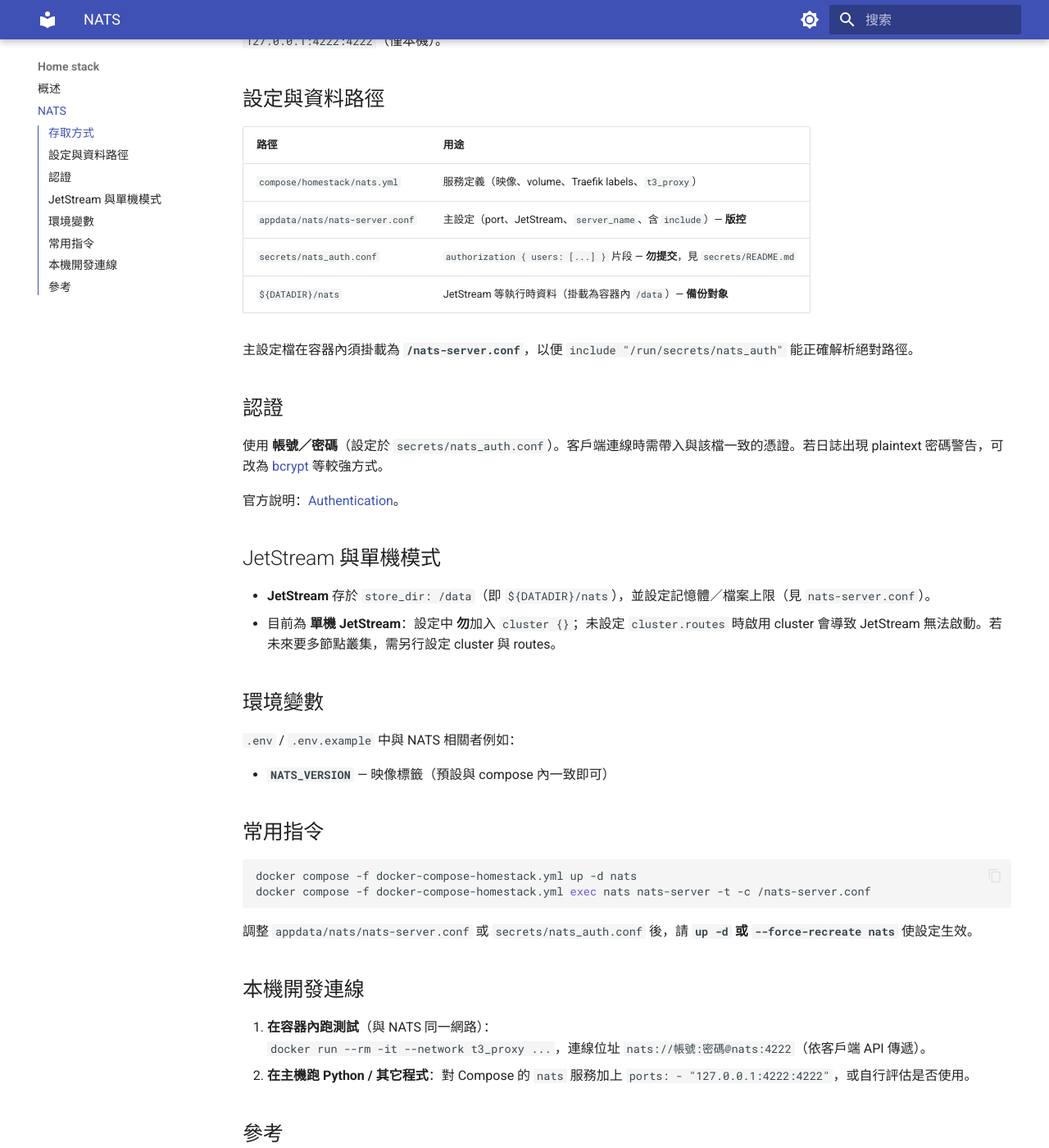
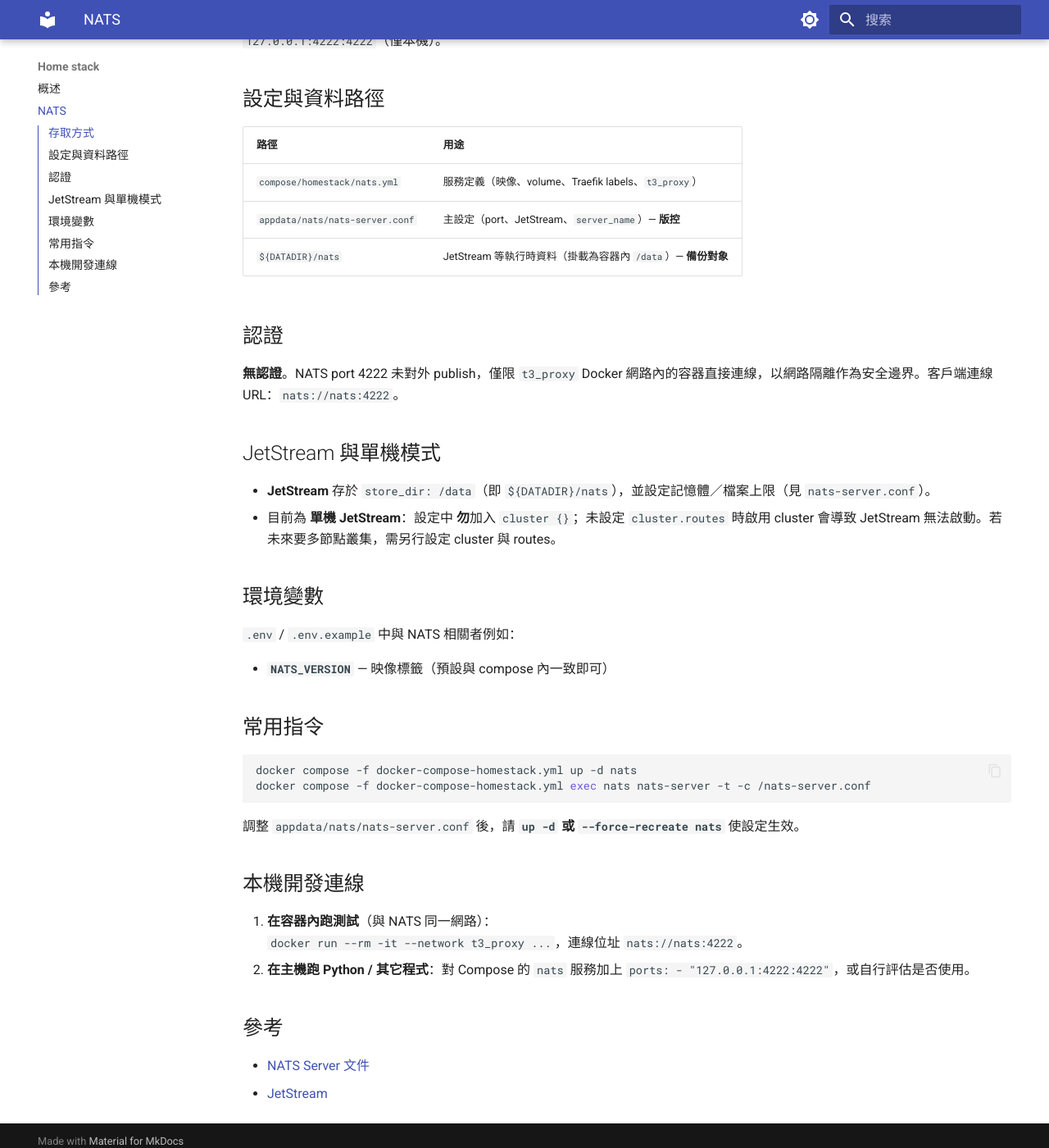
Before and after one commit to novis10813/home-server-setup, an MkDocs documentation site: the page built from docs/homestack/nats.md, in a window 1280 px wide and 1400 px high, scrolled down 527 px. Shown: the whole window at 82% size. Built offline with MkDocs 1.6.1 and Material for MkDocs 9.7.7, drawn with Linux system fonts in a browser that asks for light colours.

Commit message:
remove nats auth

````diff
--- a/docker-compose-homestack.yml
+++ b/docker-compose-homestack.yml
@@ -1,10 +1,5 @@
 # Home stack: 自訂義應用服務
 # Usage: docker compose -f docker-compose-homestack.yml up -d
-
-########################### SECRETS
-secrets:
-  nats_auth:
-    file: ${DOCKERDIR}/secrets/nats_auth.conf
 
 ########################### NETWORKS
 networks:
--- a/docs/homestack/nats.md
+++ b/docs/homestack/nats.md
@@ -16,17 +16,12 @@
 | 路徑 | 用途 |
 |------|------|
 | `compose/homestack/nats.yml` | 服務定義（映像、volume、Traefik labels、`t3_proxy`） |
-| `appdata/nats/nats-server.conf` | 主設定（port、JetStream、`server_name`、含 `include`）— **版控** |
-| `secrets/nats_auth.conf` | `authorization { users: [...] }` 片段 — **勿提交**，見 `secrets/README.md` |
+| `appdata/nats/nats-server.conf` | 主設定（port、JetStream、`server_name`）— **版控** |
 | `${DATADIR}/nats` | JetStream 等執行時資料（掛載為容器內 `/data`）— **備份對象** |
-
-主設定檔在容器內須掛載為 **`/nats-server.conf`**，以便 `include "/run/secrets/nats_auth"` 能正確解析絕對路徑。
 
 ## 認證
 
-使用 **帳號／密碼**（設定於 `secrets/nats_auth.conf`）。客戶端連線時需帶入與該檔一致的憑證。若日誌出現 plaintext 密碼警告，可改為 [bcrypt](https://docs.nats.io/running-a-nats-service/configuration/securing_nats/username_password#bcrypted-passwords) 等較強方式。
-
-官方說明：[Authentication](https://docs.nats.io/running-a-nats-service/configuration/securing_nats/auth_intro)。
+**無認證**。NATS port 4222 未對外 publish，僅限 `t3_proxy` Docker 網路內的容器直接連線，以網路隔離作為安全邊界。客戶端連線 URL：`nats://nats:4222`。
 
 ## JetStream 與單機模式
 
@@ -46,12 +41,12 @@
 docker compose -f docker-compose-homestack.yml exec nats nats-server -t -c /nats-server.conf
 ```
 
-調整 `appdata/nats/nats-server.conf` 或 `secrets/nats_auth.conf` 後，請 **`up -d` 或 `--force-recreate nats`** 使設定生效。
+調整 `appdata/nats/nats-server.conf` 後，請 **`up -d` 或 `--force-recreate nats`** 使設定生效。
 
 ## 本機開發連線
 
 1. **在容器內跑測試**（與 NATS 同一網路）：
-   `docker run --rm -it --network t3_proxy ...`，連線位址 `nats://帳號:密碼@nats:4222`（依客戶端 API 傳遞）。
+   `docker run --rm -it --network t3_proxy ...`，連線位址 `nats://nats:4222`。
 2. **在主機跑 Python / 其它程式**：對 Compose 的 `nats` 服務加上 `ports: - "127.0.0.1:4222:4222"`，或自行評估是否使用。
 
 ## 參考
````
Also changed, not shown: AGENTS.md (+1 -1 lines), docs/homestack/README.md (+2 -2 lines), secrets/README.md (+1 -20 lines), 4 other files.
